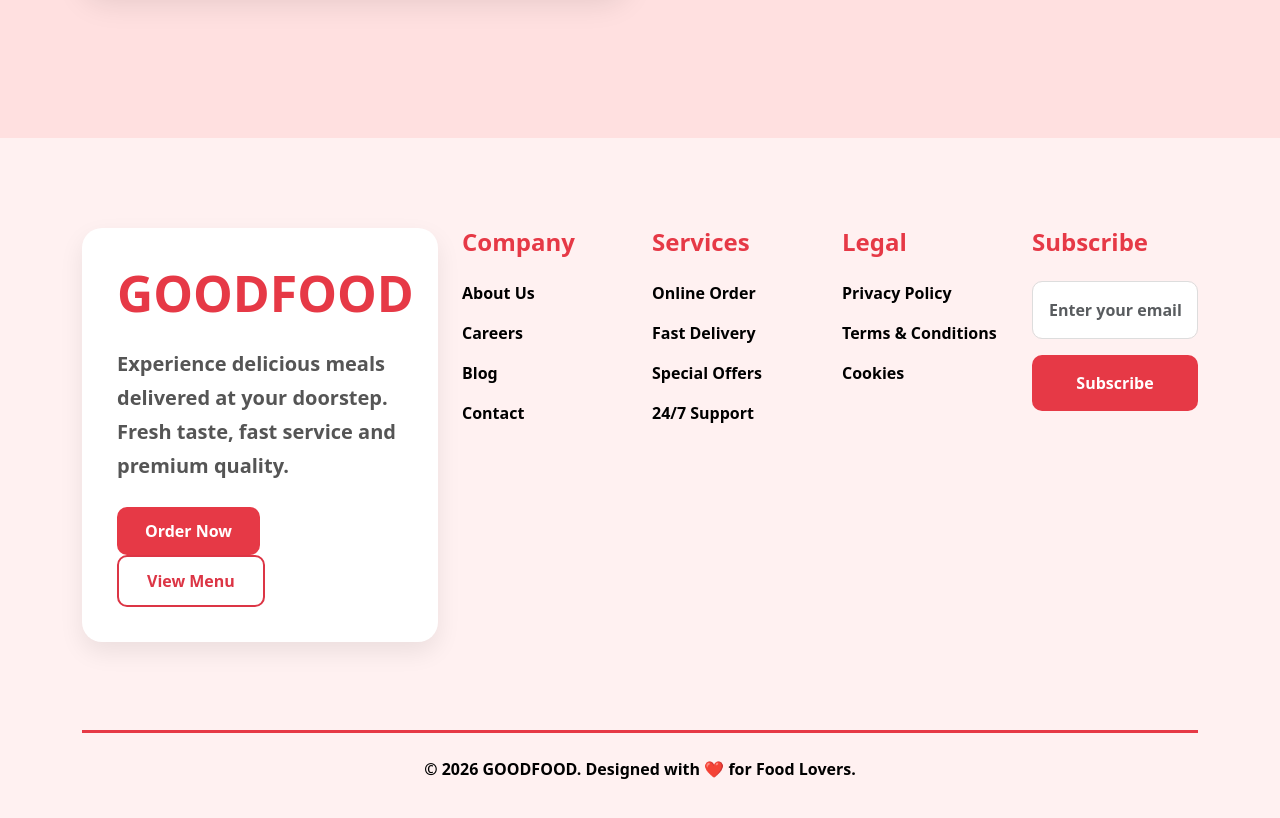
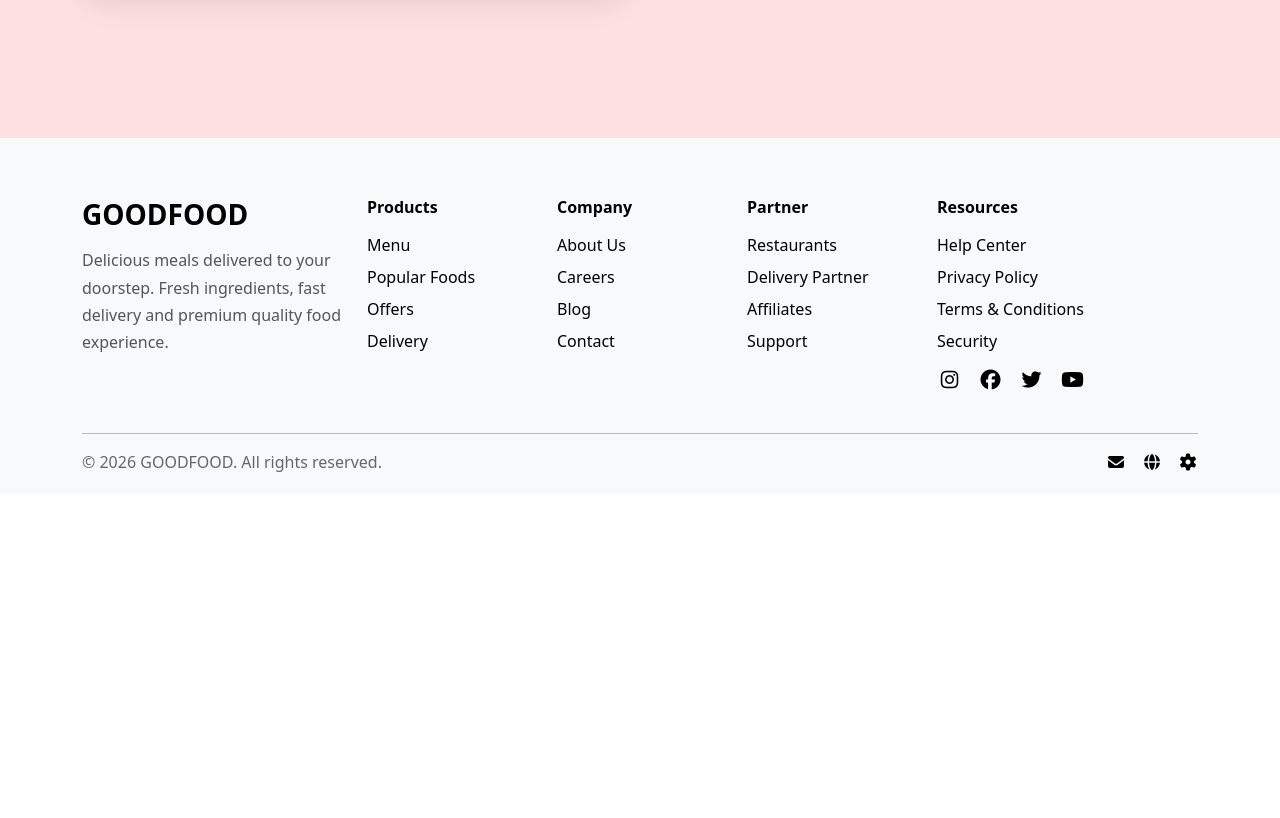
Before and after one commit to Sri-shti9/food-delivery-platform, a React (Create React App) app: page / in a window 1280 px wide. Shown: the part 4740-5558 px from the top of the page. After the commit the page ends 5234 px from the top, so only its background shows below. Built offline with nearby package versions, Linux system fonts and the light colour scheme.

Commit message:
Enhanced the design of the footer component

```diff
--- a/package.json
+++ b/package.json
@@ -3,6 +3,7 @@
   "version": "0.1.0",
   "private": true,
   "dependencies": {
+    "@fortawesome/fontawesome-free": "^7.2.0",
     "@testing-library/dom": "^10.4.1",
     "@testing-library/jest-dom": "^6.9.1",
     "@testing-library/react": "^16.3.2",
--- a/src/Pages/LunchBox.js
+++ b/src/Pages/LunchBox.js
@@ -100,7 +100,7 @@ const LunchBox = () => {
                   <button
                     className="btn mt-3 px-4"
                     style={{
-                      backgroundColor: "#a29495",
+                      backgroundColor: "#e63946",
                       color: "white",
                       border: "none",
                       borderRadius: "8px",
--- a/src/components/Footer.js
+++ b/src/components/Footer.js
@@ -1,151 +1,102 @@
 import React from "react";
 import "bootstrap/dist/css/bootstrap.min.css";
+import "@fortawesome/fontawesome-free/css/all.min.css";
 
 function Footer() {
   return (
-    <section
+    <footer
       style={{
-        background: "#fff1f1",
-        color: "#333",
-        padding: "90px 0 40px 0",
+        backgroundColor: "#f8f9fa",
+        color: "#000",
+        padding: "60px 0 20px",
       }}
     >
       <div className="container">
 
-        <div className="row text-start">
+        <div className="row">
 
           {/* Brand Section */}
-          <div className="col-lg-4 mb-5">
-            <div
-              style={{
-                background: "#ffffff",
-                borderRadius: "20px",
-                padding: "35px",
-                boxShadow: "0 10px 25px rgba(0,0,0,0.08)",
-              }}
-            >
-              <h1
-                className="fw-bold mb-4"
-                style={{ color: "#e63946", fontSize: "50px" }}
-              >
+          <div className="col-lg-3 mb-4">
+            <h3 className="fw-bold mb-3" style={{ color: "#000" }}>
               GOODFOOD
-              </h1>
+            </h3>
 
-              <p
-                className="fw-semibold fs-5"
-                style={{ color: "#555", lineHeight: "1.7" }}
-              >
-                Experience delicious meals delivered at your doorstep.
-                Fresh taste, fast service and premium quality.
+            <p style={{ color: "#555", lineHeight: "1.7" }}>
+              Delicious meals delivered to your doorstep.
+              Fresh ingredients, fast delivery and
+              premium quality food experience.
             </p>
-
-              <div className="mt-4">
-                <button
-                  className="btn me-3 fw-bold"
-                  style={{
-                    backgroundColor: "#e63946",
-                    color: "white",
-                    padding: "12px 28px",
-                    borderRadius: "10px",
-                    border: "none",
-                  }}
-                >
-                  Order Now
-                </button>
-
-                <button
-                  className="btn btn-outline-danger fw-bold"
-                  style={{
-                    padding: "12px 28px",
-                    borderRadius: "10px",
-                    borderWidth: "2px",
-                  }}
-                >
-                  View Menu
-                </button>
-              </div>
-            </div>
           </div>
 
-          {/* Links */}
-          {[
-            { title: "Company", links: ["About Us","Careers","Blog","Contact"] },
-            { title: "Services", links: ["Online Order","Fast Delivery","Special Offers","24/7 Support"] },
-            { title: "Legal", links: ["Privacy Policy","Terms & Conditions","Cookies"] },
-          ].map((section, i) => (
-            <div key={i} className="col-lg-2 mb-5">
+          {/* Products */}
+          <div className="col-lg-2 col-md-6 mb-4">
+            <h6 className="fw-bold mb-3">Products</h6>
 
-              <h4
-                className="fw-bold mb-4"
-                style={{ color: "#e63946" }}
-              >
-                {section.title}
-              </h4>
+            <p className="mb-2">Menu</p>
+            <p className="mb-2">Popular Foods</p>
+            <p className="mb-2">Offers</p>
+            <p className="mb-2">Delivery</p>
+          </div>
 
-              {section.links.map((link, j) => (
-                <p
-                  key={j}
-                  className="fw-semibold fs-6 mb-3"
-                  style={{
-                    color: "#000000",
-                    cursor: "pointer",
-                  }}
-                >
-                  {link}
-                </p>
-              ))}
+          {/* Company */}
+          <div className="col-lg-2 col-md-6 mb-4">
+            <h6 className="fw-bold mb-3">Company</h6>
 
+            <p className="mb-2">About Us</p>
+            <p className="mb-2">Careers</p>
+            <p className="mb-2">Blog</p>
+            <p className="mb-2">Contact</p>
           </div>
-          ))}
 
-          {/* Newsletter */}
-          <div className="col-lg-2 mb-5">
+          {/* Partner */}
+          <div className="col-lg-2 col-md-6 mb-4">
+            <h6 className="fw-bold mb-3">Partner</h6>
 
-            <h4 className="fw-bold mb-4" style={{ color: "#e63946" }}>
-              Subscribe
-            </h4>
+            <p className="mb-2">Restaurants</p>
+            <p className="mb-2">Delivery Partner</p>
+            <p className="mb-2">Affiliates</p>
+            <p className="mb-2">Support</p>
+          </div>
 
-            <input
-              type="email"
-              placeholder="Enter your email"
-              className="form-control mb-3 p-3 fw-semibold"
-              style={{
-                borderRadius: "10px",
-                border: "1px solid #ddd",
-              }}
-            />
+          {/* Resources */}
+          <div className="col-lg-3 col-md-6 mb-4">
+            <h6 className="fw-bold mb-3">Resources</h6>
 
-            <button
-              className="btn w-100 fw-bold p-3"
-              style={{
-                backgroundColor: "#e63946",
-                color: "white",
-                borderRadius: "10px",
-                border: "none",
-              }}
-            >
-              Subscribe
-            </button>
+            <p className="mb-2">Help Center</p>
+            <p className="mb-2">Privacy Policy</p>
+            <p className="mb-2">Terms & Conditions</p>
+            <p className="mb-2">Security</p>
 
+            {/* Social Icons */}
+            <div className="mt-3">
+              <i className="fab fa-instagram me-3 fs-5"></i>
+              <i className="fab fa-facebook me-3 fs-5"></i>
+              <i className="fab fa-twitter me-3 fs-5"></i>
+              <i className="fab fa-youtube fs-5"></i>
+            </div>
           </div>
 
         </div>
 
         {/* Bottom */}
-        <div
-          className="text-center py-4 fw-semibold"
-          style={{
-            color: "#000000",
-            fontSize: "16px",
-            borderTop: "3px solid #e63946",
-            marginTop: "40px",
-          }}
-        >
-          © 2026 GOODFOOD. Designed with ❤️ for Food Lovers.
+        <hr />
+
+        <div className="d-flex justify-content-between flex-wrap">
+
+          <p className="mb-0" style={{ color: "#666" }}>
+            © 2026 GOODFOOD. All rights reserved.
+          </p>
+
+          <div>
+            <i className="fas fa-envelope me-3"></i>
+            <i className="fas fa-globe me-3"></i>
+            <i className="fas fa-cog"></i>
           </div>
 
         </div>
-    </section>
+
+      </div>
+    </footer>
   );
 }
 
--- a/src/index.js
+++ b/src/index.js
@@ -4,6 +4,7 @@ import './index.css';
 import App from './App';
 import reportWebVitals from './reportWebVitals';
 import "bootstrap/dist/css/bootstrap.min.css";
+import "@fortawesome/fontawesome-free/css/all.min.css";
 
 
 const root = ReactDOM.createRoot(document.getElementById('root'));
```
Also changed, not shown: 1 other file (tests, documents, lock files or other folders). Lines whose indentation alone changed are shown as unchanged.
